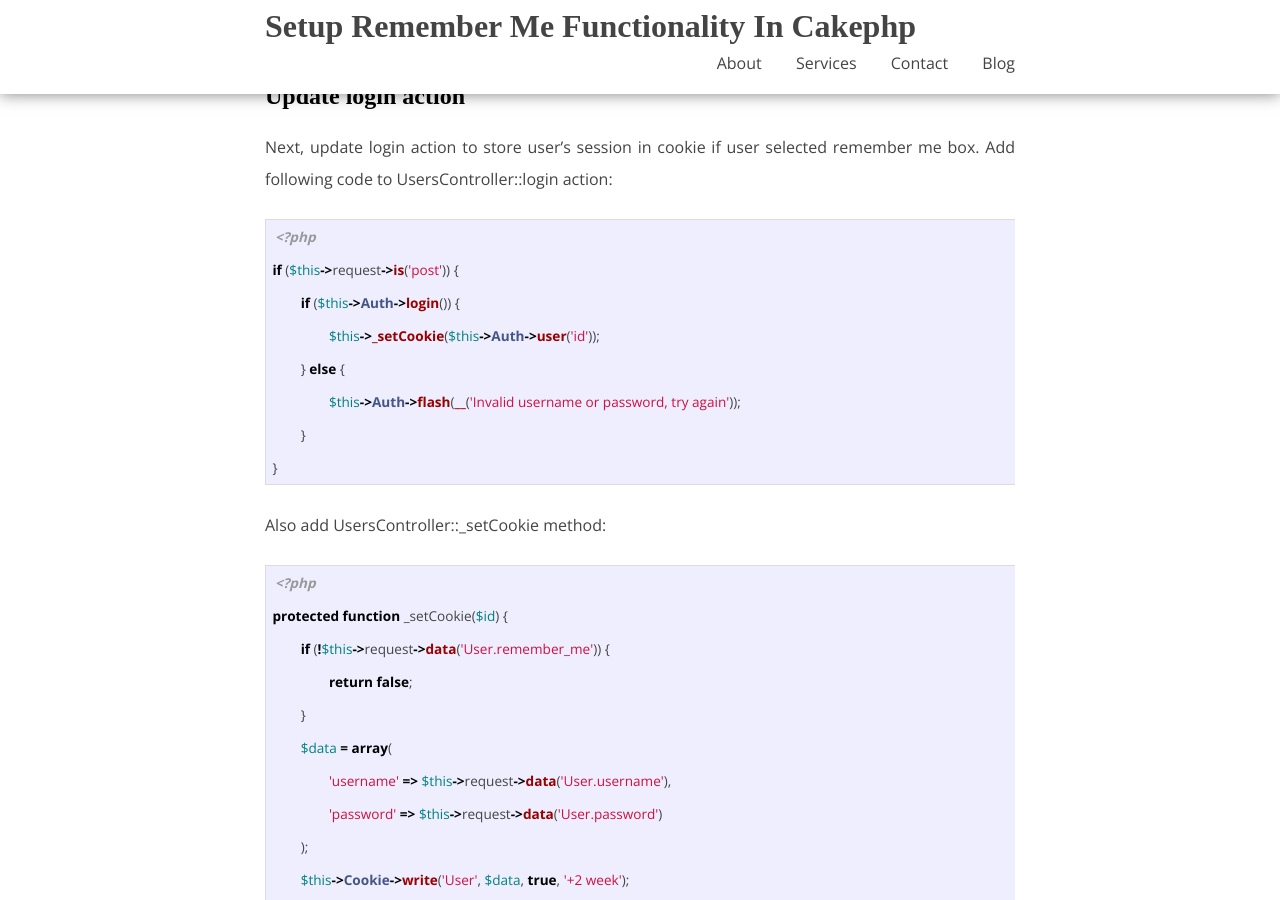
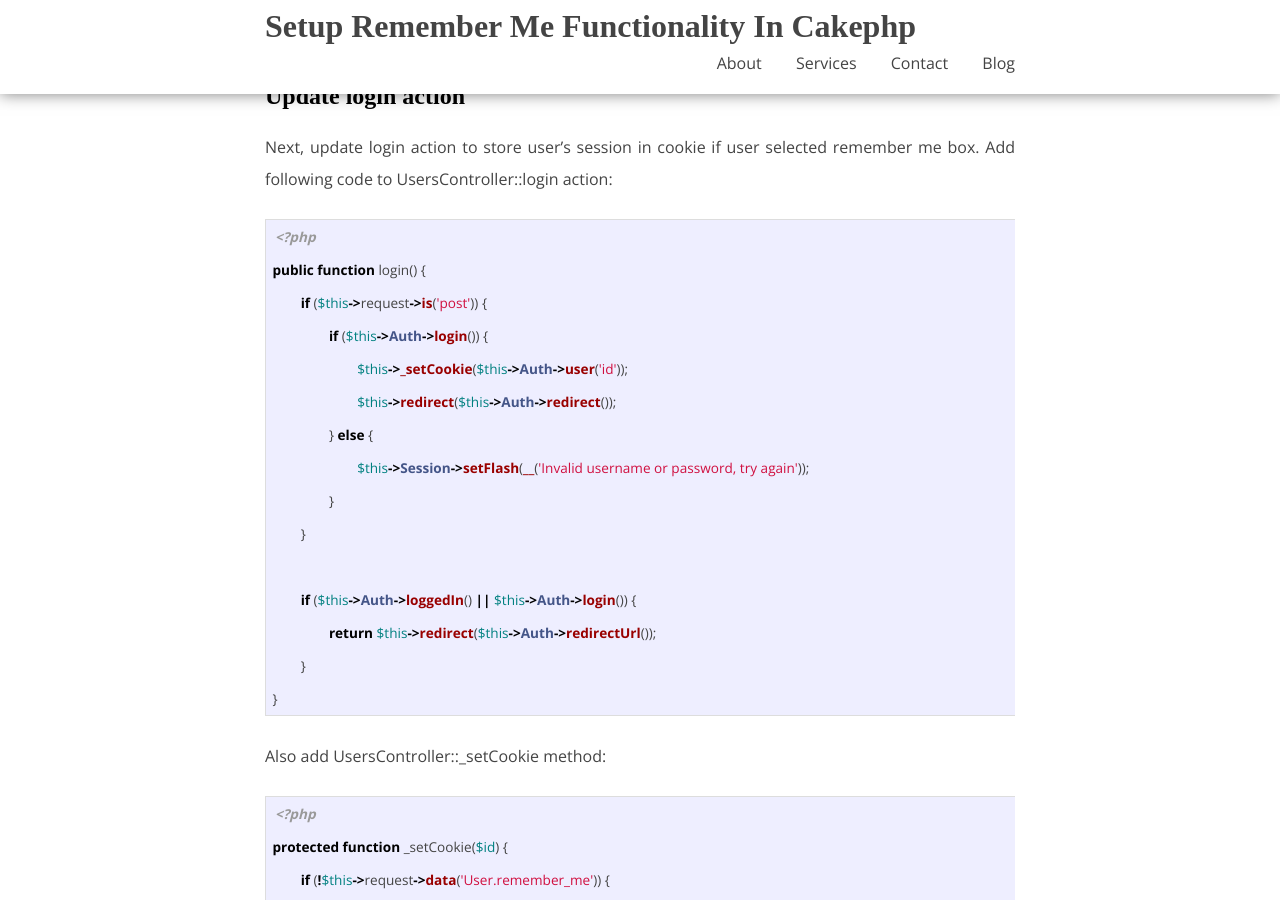
Before and after one commit to borivojevic/borivojevic.github.com, a Jekyll site: the page built from _posts/2013-08-10-setup-remember-me-functionality-in-cakephp.markdown, in a window 1280 px wide and 900 px high, scrolled down 2289 px. Built offline with Jekyll 4.4.1, drawn with Linux system fonts in a browser that asks for light colours; some web fonts are replaced; Markdown is read by kramdown in place of the engine named in the settings; comment, search, counter and statistics services are not loaded.

Commit message:
Improve logging in from cookie

```diff
--- a/_posts/2013-08-10-setup-remember-me-functionality-in-cakephp.markdown
+++ b/_posts/2013-08-10-setup-remember-me-functionality-in-cakephp.markdown
@@ -82,11 +82,18 @@
 
 {% highlight php %}
 <?php
-if ($this->request->is('post')) {
-	if ($this->Auth->login()) {
-		$this->_setCookie($this->Auth->user('id'));
-	} else {
-		$this->Auth->flash(__('Invalid username or password, try again'));
+public function login() {
+	if ($this->request->is('post')) {
+		if ($this->Auth->login()) {
+			$this->_setCookie($this->Auth->user('id'));
+			$this->redirect($this->Auth->redirect());
+		} else {
+			$this->Session->setFlash(__('Invalid username or password, try again'));
+		}
+	}
+
+	if ($this->Auth->loggedIn() || $this->Auth->login()) {
+		return $this->redirect($this->Auth->redirectUrl());
 	}
 }
 {% endhighlight %}
```
